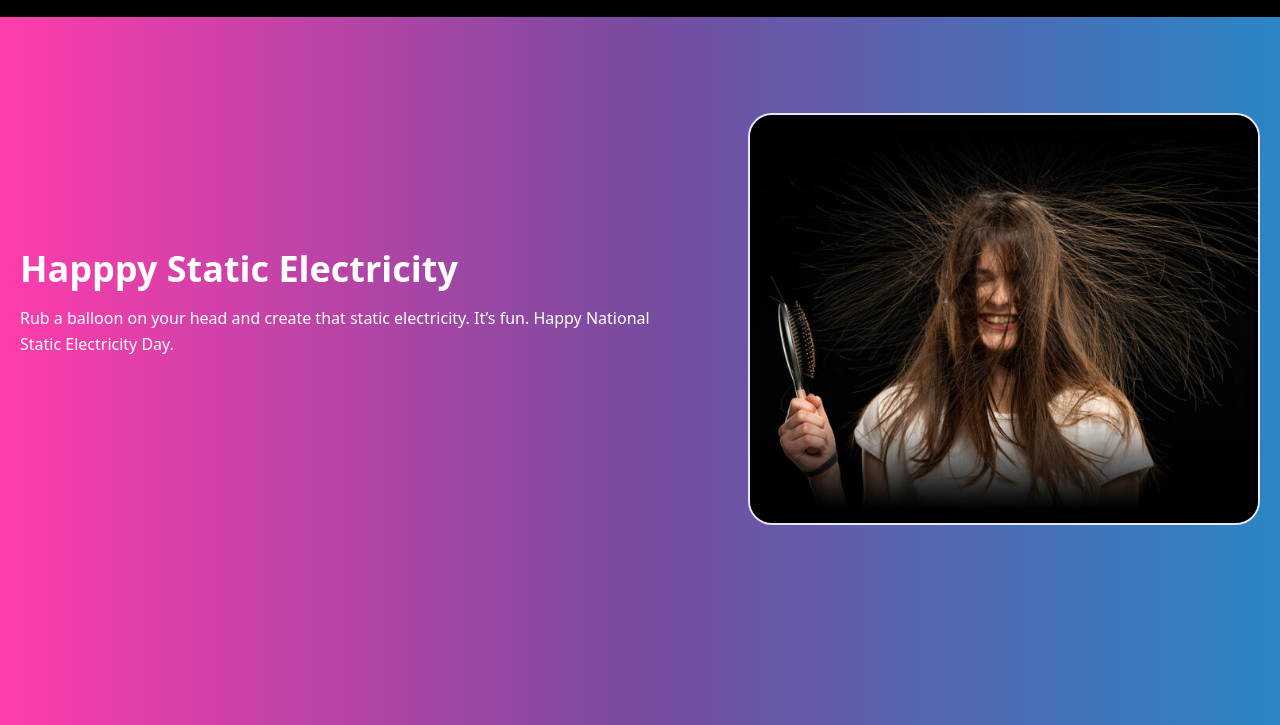
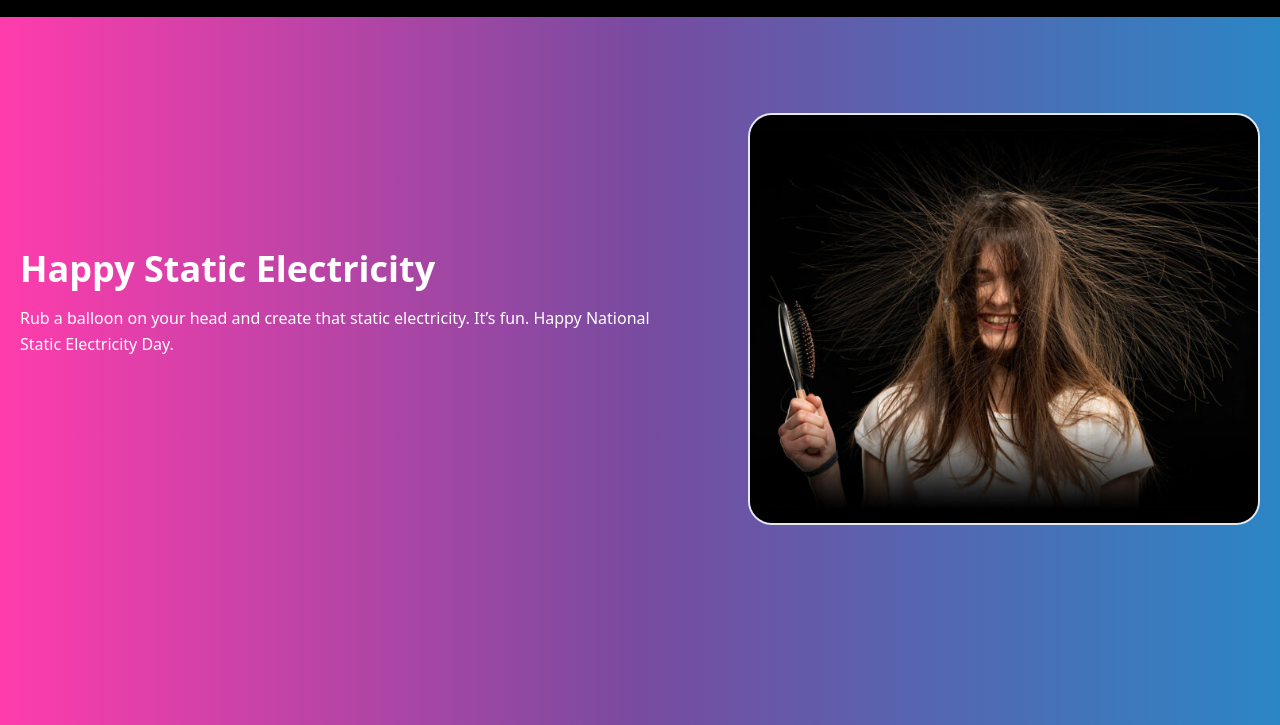
Before and after one commit to itsme-Subid/Web-development, a plain HTML site: page index.html in a window 1280 px wide. Shown: the part 75-800 px from the top of the page. Drawn offline with nearby package versions, Linux system fonts and the light colour scheme.

Commit message:
Initial Commit

```diff
--- a/index.html
+++ b/index.html
@@ -33,7 +33,7 @@ background-image: linear-gradient(90deg, #FF3CAC 0%, #784BA0 50%, #2B86C5 100%);
         <div class="container mx-auto flex px-5 py-24 md:flex-row flex-col items-center">
             <div
                 class="lg:flex-grow md:w-1/2 lg:pr-24 md:pr-16 flex flex-col md:items-start md:text-left mb-16 md:mb-0 items-center text-center">
-                <h1 class="title-font sm:text-4xl text-3xl mb-4 font-semibold text-white">Happpy Static Electricity</h1>
+                <h1 class="title-font sm:text-4xl text-3xl mb-4 font-semibold text-white">Happy Static Electricity</h1>
                 <p class="mb-8 leading-relaxed">Rub a balloon on your head and create that static electricity. It’s fun. Happy National Static Electricity Day.</p>
             </div>
             <div class="lg:max-w-lg lg:w-full md:w-1/2 w-5/6">
```
